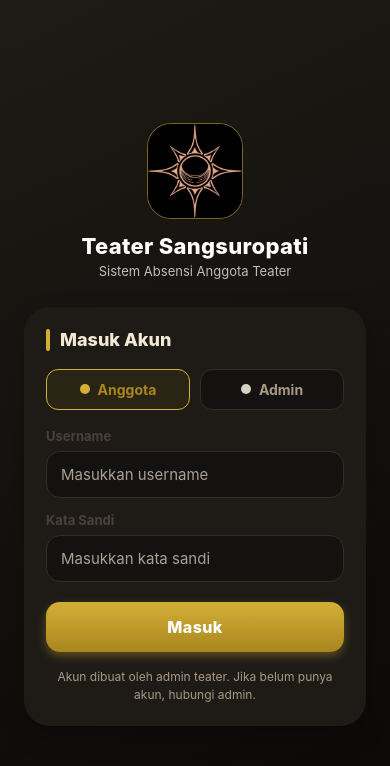
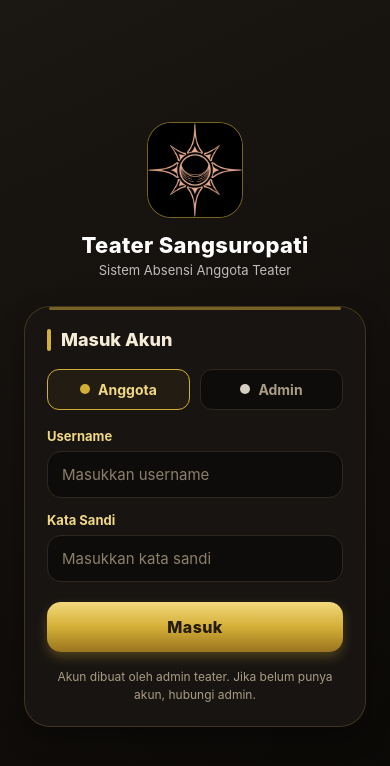
Before and after one commit to slmtkomunitas-png/teater, a React Native app: screen / in a window 390 px wide. Shown: the top 766 px of the page. Built offline with nearby package versions, Linux system fonts and the light colour scheme.

Commit message:
feat: polish UI hitam-gold — kartu berbingkai, header garis emas, tombol gradien emas, tab aktif emas, QR frame emas

```diff
--- a/src/components.js
+++ b/src/components.js
@@ -21,13 +21,13 @@ export function Avatar({ nama, size = 44 }) {
 
 export function Chip({ label, tone = 'success' }) {
   const t = {
-    success: { bg: warna.successBg, teks: warna.successText },
-    warn: { bg: warna.warnBg, teks: warna.warnText },
-    danger: { bg: warna.dangerBg, teks: warna.dangerText },
-    netral: { bg: warna.emasBg, teks: warna.emasText },
+    success: { bg: warna.successBg, teks: warna.successText, brd: 'rgba(62,207,142,.35)' },
+    warn: { bg: warna.warnBg, teks: warna.warnText, brd: 'rgba(229,166,59,.35)' },
+    danger: { bg: warna.dangerBg, teks: warna.dangerText, brd: 'rgba(224,89,79,.35)' },
+    netral: { bg: warna.emasBg, teks: warna.emasText, brd: 'rgba(212,175,55,.4)' },
   }[tone];
   return (
-    <View style={[styles.chip, { backgroundColor: t.bg }]}>
+    <View style={[styles.chip, { backgroundColor: t.bg, borderColor: t.brd }]}>
       <Text style={[styles.chipText, { color: t.teks }]}>{label}</Text>
     </View>
   );
@@ -45,11 +45,12 @@ export function Stat({ label, value, toneBg = warna.primaryBg, toneTeks = warna.
 export function Header({ title, subtitle, aksi }) {
   const insets = useSafeAreaInsets();
   return (
+    <View style={[styles.headerWrap, { paddingTop: insets.top + 14 }]}>
       <LinearGradient
         colors={[warna.gradasi1, warna.gradasi2]}
         start={{ x: 0, y: 0 }}
         end={{ x: 1, y: 1 }}
-      style={[styles.header, { paddingTop: insets.top + 14 }]}
+        style={styles.header}
       >
         <View style={styles.headerRow}>
           <View style={styles.headerLogoWrap}>
@@ -61,7 +62,9 @@ export function Header({ title, subtitle, aksi }) {
           </View>
           {aksi}
         </View>
+        <View style={styles.garisEmas} />
       </LinearGradient>
+    </View>
   );
 }
 
@@ -74,37 +77,53 @@ export function BtnKeluar({ onPress }) {
 }
 
 export function Kartu({ children, style }) {
-  return <View style={[styles.kartu, bayangan.card, style]}>{children}</View>;
+  return (
+    <View style={[styles.kartu, bayangan.card, style]}>
+      <View style={styles.kartuTop} />
+      {children}
+    </View>
+  );
 }
 
 const styles = StyleSheet.create({
   avatar: { alignItems: 'center', justifyContent: 'center' },
+  headerWrap: { backgroundColor: warna.gradasi2 },
   headerLogoWrap: {
     width: 46, height: 46, borderRadius: 13, overflow: 'hidden',
-    borderWidth: 1, borderColor: 'rgba(212,175,55,.6)', backgroundColor: '#0A0907',
+    borderWidth: 1, borderColor: 'rgba(212,175,55,.65)', backgroundColor: '#0A0806',
   },
   headerLogo: { width: '100%', height: '100%' },
   chip: {
     borderRadius: 99, paddingHorizontal: 12, paddingVertical: 5,
-    alignSelf: 'flex-start',
+    alignSelf: 'flex-start', borderWidth: 1,
   },
   chipText: { fontSize: 11, fontWeight: '800', letterSpacing: 0.3 },
   stat: {
     flex: 1, borderRadius: radius.lg, paddingVertical: 16, alignItems: 'center',
+    borderWidth: 1, borderColor: 'rgba(212,175,55,.18)',
   },
   statNum: { fontSize: 26, fontWeight: '800' },
   statLabel: { fontSize: 11, color: warna.muted, marginTop: 3, textAlign: 'center' },
-  header: { paddingHorizontal: 20, paddingBottom: 22, borderBottomLeftRadius: 24, borderBottomRightRadius: 24 },
+  header: { paddingHorizontal: 20, paddingBottom: 18, overflow: 'hidden' },
+  garisEmas: {
+    height: 2, width: 64, borderRadius: 2, marginTop: 14,
+    backgroundColor: warna.emas, opacity: 0.85,
+  },
   headerRow: { flexDirection: 'row', alignItems: 'center' },
   headerTitle: { color: '#fff', fontSize: 19, fontWeight: '800', letterSpacing: 0.2 },
-  headerSubtitle: { color: 'rgba(255,255,255,.75)', fontSize: 13, marginTop: 3 },
+  headerSubtitle: { color: 'rgba(240,216,132,.65)', fontSize: 13, marginTop: 3 },
   keluar: {
-    borderWidth: 1, borderColor: 'rgba(255,255,255,.45)', borderRadius: 99,
-    paddingHorizontal: 16, paddingVertical: 8,
+    borderWidth: 1, borderColor: 'rgba(212,175,55,.55)', borderRadius: 99,
+    paddingHorizontal: 16, paddingVertical: 8, backgroundColor: 'rgba(212,175,55,.08)',
   },
-  keluarText: { color: '#fff', fontSize: 13, fontWeight: '700' },
+  keluarText: { color: warna.emasText, fontSize: 13, fontWeight: '700' },
   kartu: {
     backgroundColor: warna.card, borderRadius: radius.lg, padding: 20, marginBottom: 16,
+    borderWidth: 1, borderColor: warna.border, overflow: 'hidden',
+  },
+  kartuTop: {
+    position: 'absolute', top: 0, left: 20, right: 20, height: 2,
+    borderRadius: 2, backgroundColor: 'rgba(212,175,55,.28)',
   },
   baris: { flexDirection: 'row', alignItems: 'center' },
 });
--- a/src/screens/AdminScreen.js
+++ b/src/screens/AdminScreen.js
@@ -4,6 +4,7 @@ import {
   TextInput, ActivityIndicator,
 } from 'react-native';
 import { CameraView, useCameraPermissions } from 'expo-camera';
+import { LinearGradient } from 'expo-linear-gradient';
 import { api } from '../api';
 import { warna, radius, bayangan } from '../theme';
 import { Avatar, Chip, Stat, Header, BtnKeluar, Kartu } from '../components';
@@ -124,14 +125,26 @@ export default function AdminScreen({ user, onLogout }) {
             onPress={() => setTab('scan')}
             activeOpacity={0.8}
           >
-            <Text style={[styles.tabText, tab === 'scan' && styles.tabTextActive]}>Scan</Text>
+            {tab === 'scan' ? (
+              <LinearGradient colors={[warna.gold1, warna.gold2]} style={styles.tabGrad}>
+                <Text style={styles.tabTextActive}>Scan</Text>
+              </LinearGradient>
+            ) : (
+              <Text style={styles.tabText}>Scan</Text>
+            )}
           </TouchableOpacity>
           <TouchableOpacity
             style={[styles.tabBtn, tab === 'kegiatan' && styles.tabActive]}
             onPress={() => setTab('kegiatan')}
             activeOpacity={0.8}
           >
-            <Text style={[styles.tabText, tab === 'kegiatan' && styles.tabTextActive]}>Kegiatan</Text>
+            {tab === 'kegiatan' ? (
+              <LinearGradient colors={[warna.gold1, warna.gold2]} style={styles.tabGrad}>
+                <Text style={styles.tabTextActive}>Kegiatan</Text>
+              </LinearGradient>
+            ) : (
+              <Text style={styles.tabText}>Kegiatan</Text>
+            )}
           </TouchableOpacity>
         </View>
 
@@ -172,7 +185,12 @@ export default function AdminScreen({ user, onLogout }) {
               onPress={bukaKamera}
               activeOpacity={0.85}
             >
-              <Text style={styles.scanBtnText}>Mulai Scan Kamera</Text>
+              <LinearGradient
+                colors={[warna.gold1, warna.gold2, warna.gold3]}
+                style={styles.gradBtn}
+              >
+                <Text style={styles.scanBtnText}>Mulai Scan Kamera</Text>
+              </LinearGradient>
             </TouchableOpacity>
           )}
 
@@ -180,7 +198,7 @@ export default function AdminScreen({ user, onLogout }) {
             <TextInput
               style={styles.manualInput}
               placeholder="Kode QR manual, mis. ABS-XXXX"
-              placeholderTextColor="#94A3B8"
+              placeholderTextColor="#8A7F6A"
               autoCapitalize="characters"
               value={kodeManual}
               onChangeText={setKodeManual}
@@ -191,7 +209,12 @@ export default function AdminScreen({ user, onLogout }) {
               disabled={mengirim}
               activeOpacity={0.85}
             >
-              {mengirim ? <ActivityIndicator color="#fff" /> : <Text style={styles.manualBtnText}>Catat</Text>}
+              <LinearGradient
+                colors={[warna.gold1, warna.gold2, warna.gold3]}
+                style={styles.gradBtnFlex}
+              >
+                {mengirim ? <ActivityIndicator color="#1A1408" /> : <Text style={styles.manualBtnText}>Catat</Text>}
+              </LinearGradient>
             </TouchableOpacity>
           </View>
 
@@ -243,7 +266,7 @@ export default function AdminScreen({ user, onLogout }) {
             <TextInput
               style={styles.inputBuat}
               placeholder="Contoh: Budi Santoso"
-              placeholderTextColor="#A89F95"
+              placeholderTextColor="#8A7F6A"
               value={buat.nama}
               onChangeText={v => setBuat(b => ({ ...b, nama: v }))}
             />
@@ -253,7 +276,7 @@ export default function AdminScreen({ user, onLogout }) {
             <TextInput
               style={styles.inputBuat}
               placeholder="Untuk login anggota"
-              placeholderTextColor="#A89F95"
+              placeholderTextColor="#8A7F6A"
               autoCapitalize="none"
               value={buat.username}
               onChangeText={v => setBuat(b => ({ ...b, username: v }))}
@@ -264,7 +287,7 @@ export default function AdminScreen({ user, onLogout }) {
             <TextInput
               style={styles.inputBuat}
               placeholder="Minimal 6 karakter"
-              placeholderTextColor="#A89F95"
+              placeholderTextColor="#8A7F6A"
               secureTextEntry
               value={buat.password}
               onChangeText={v => setBuat(b => ({ ...b, password: v }))}
@@ -285,7 +308,12 @@ export default function AdminScreen({ user, onLogout }) {
             disabled={membuat}
             activeOpacity={0.85}
           >
-            {membuat ? <ActivityIndicator color="#fff" /> : <Text style={styles.buatBtnText}>Buat Akun</Text>}
+            <LinearGradient
+              colors={[warna.gold1, warna.gold2, warna.gold3]}
+              style={styles.gradBtn}
+            >
+              {membuat ? <ActivityIndicator color="#1A1408" /> : <Text style={styles.buatBtnText}>Buat Akun</Text>}
+            </LinearGradient>
           </TouchableOpacity>
         </Kartu>
 
@@ -299,7 +327,7 @@ export default function AdminScreen({ user, onLogout }) {
             <TextInput
               style={styles.filterInput}
               placeholder="YYYY-MM-DD"
-              placeholderTextColor="#94A3B8"
+              placeholderTextColor="#8A7F6A"
               value={filter}
               onChangeText={setFilter}
             />
@@ -344,9 +372,10 @@ const styles = StyleSheet.create({
   tabBtn: {
     flex: 1, paddingVertical: 10, borderRadius: radius.sm, alignItems: 'center',
   },
-  tabActive: { backgroundColor: warna.primary },
+  tabActive: { backgroundColor: 'rgba(212,175,55,.15)', borderRadius: radius.sm },
   tabText: { fontWeight: '700', color: warna.muted, fontSize: 14 },
-  tabTextActive: { color: '#fff' },
+  tabTextActive: { color: '#241B0A', fontWeight: '800', fontSize: 14 },
+  tabGrad: { flex: 1, borderRadius: radius.sm, alignItems: 'center', justifyContent: 'center', paddingVertical: 10 },
   statRow: { flexDirection: 'row', gap: 10, marginBottom: 4 },
   cardTitle: { fontSize: 17, fontWeight: '800', color: warna.teks },
   cardSub: { fontSize: 12.5, color: warna.muted, marginTop: 4, marginBottom: 16, lineHeight: 18 },
@@ -366,23 +395,26 @@ const styles = StyleSheet.create({
     paddingHorizontal: 22, paddingVertical: 9,
   },
   tutupText: { color: '#fff', fontWeight: '700', fontSize: 13 },
-  scanBtn: { backgroundColor: warna.primary, borderRadius: radius.md, paddingVertical: 15, alignItems: 'center' },
-  scanBtnText: { color: '#fff', fontWeight: '800', fontSize: 15, letterSpacing: 0.3 },
+  scanBtn: { borderRadius: radius.md, overflow: 'hidden' },
+  gradBtn: { alignItems: 'center', paddingVertical: 15 },
+  gradBtnFlex: { flex: 1, alignItems: 'center', justifyContent: 'center', paddingHorizontal: 22 },
+  scanBtnText: { color: '#241B0A', fontWeight: '800', fontSize: 15, letterSpacing: 0.3 },
   manualWrap: { flexDirection: 'row', gap: 10, marginTop: 14 },
   manualInput: {
     flex: 1, borderWidth: 1.5, borderColor: warna.border, borderRadius: radius.md,
-    paddingHorizontal: 14, paddingVertical: 12, fontSize: 14, backgroundColor: '#FAFBFF',
+    paddingHorizontal: 14, paddingVertical: 12, fontSize: 14,
+    backgroundColor: warna.bg, color: warna.teks,
   },
   manualBtn: {
-    backgroundColor: warna.success, borderRadius: radius.md,
-    paddingHorizontal: 20, justifyContent: 'center',
+    borderRadius: radius.md,
+    justifyContent: 'center', overflow: 'hidden',
   },
-  manualBtnText: { color: '#fff', fontWeight: '800', fontSize: 14 },
+  manualBtnText: { color: '#241B0A', fontWeight: '800', fontSize: 14 },
   disabled: { opacity: 0.6 },
   alert: { borderRadius: radius.md, padding: 14, marginTop: 14 },
-  alertOk: { backgroundColor: warna.successBg, borderWidth: 1, borderColor: '#A7F3D0' },
-  alertWarn: { backgroundColor: warna.warnBg, borderWidth: 1, borderColor: '#FDE68A' },
-  alertErr: { backgroundColor: warna.dangerBg, borderWidth: 1, borderColor: '#FECACA' },
+  alertOk: { backgroundColor: warna.successBg, borderWidth: 1, borderColor: 'rgba(62,207,142,.35)' },
+  alertWarn: { backgroundColor: warna.warnBg, borderWidth: 1, borderColor: 'rgba(229,166,59,.35)' },
+  alertErr: { backgroundColor: warna.dangerBg, borderWidth: 1, borderColor: 'rgba(224,89,79,.35)' },
   alertHead: { flexDirection: 'row', alignItems: 'center' },
   alertTitle: { fontWeight: '800', fontSize: 14 },
   alertName: { color: warna.teks, fontWeight: '700', fontSize: 13, marginTop: 3 },
@@ -398,28 +430,26 @@ const styles = StyleSheet.create({
   roleBuatText: { fontWeight: '700', color: warna.muted, fontSize: 14 },
   roleBuatTextActive: { color: warna.primaryDark },
   fieldBuat: { marginBottom: 12 },
-  labelBuat: { fontSize: 13, fontWeight: '700', color: '#4A4138', marginBottom: 7 },
+  labelBuat: { fontSize: 13, fontWeight: '700', color: warna.emasText, marginBottom: 7 },
   inputBuat: {
     borderWidth: 1.5, borderColor: warna.border, borderRadius: radius.md,
     paddingHorizontal: 14, paddingVertical: 12, fontSize: 15, color: warna.teks,
     backgroundColor: warna.bg,
   },
-  buatBtn: {
-    backgroundColor: warna.primary, borderRadius: radius.md,
-    paddingVertical: 14, alignItems: 'center', marginTop: 4,
-  },
-  buatBtnText: { color: '#fff', fontWeight: '800', fontSize: 15, letterSpacing: 0.3 },
+  buatBtn: { borderRadius: radius.md, overflow: 'hidden', marginTop: 4 },
+  buatBtnText: { color: '#241B0A', fontWeight: '800', fontSize: 15, letterSpacing: 0.3 },
   headData: { flexDirection: 'row', alignItems: 'center', justifyContent: 'space-between' },
   filterRow: { flexDirection: 'row', gap: 10, marginTop: 16, marginBottom: 6 },
   filterInput: {
     flex: 1, borderWidth: 1.5, borderColor: warna.border, borderRadius: radius.md,
-    paddingHorizontal: 14, paddingVertical: 10, fontSize: 13, backgroundColor: '#FAFBFF',
+    paddingHorizontal: 14, paddingVertical: 10, fontSize: 13,
+    backgroundColor: warna.bg, color: warna.teks,
   },
   filterBtn: {
     backgroundColor: warna.emasBg, borderRadius: radius.md, paddingHorizontal: 18, justifyContent: 'center',
   },
   filterBtnText: { color: warna.primaryDark, fontWeight: '700', fontSize: 13 },
-  empty: { color: '#94A3B8', textAlign: 'center', marginVertical: 22, fontSize: 13 },
+  empty: { color: '#7A6F5C', textAlign: 'center', marginVertical: 22, fontSize: 13 },
   rowItem: {
     flexDirection: 'row', alignItems: 'center', paddingVertical: 11,
     borderBottomWidth: 1, borderBottomColor: warna.border,
--- a/src/screens/AnggotaScreen.js
+++ b/src/screens/AnggotaScreen.js
@@ -4,6 +4,7 @@ import {
   ActivityIndicator,
 } from 'react-native';
 import QRCode from 'react-native-qrcode-svg';
+import { LinearGradient } from 'expo-linear-gradient';
 import { api } from '../api';
 import { warna, radius, bayangan } from '../theme';
 import { Avatar, Chip, Stat, Header, BtnKeluar, Kartu } from '../components';
@@ -109,7 +110,7 @@ export default function AnggotaScreen({ user, onLogout }) {
           <View style={styles.qrBox}>
             <View style={styles.qrFrame}>
               {qr ? (
-                <QRCode value={qr} size={200} />
+                <QRCode value={qr} size={200} color="#1A1408" backgroundColor="#FFFFFF" />
               ) : (
                 <ActivityIndicator size="large" color={warna.primary} />
               )}
@@ -122,7 +123,12 @@ export default function AnggotaScreen({ user, onLogout }) {
             onPress={() => setQr(user.qr_code)}
             activeOpacity={0.85}
           >
-            <Text style={styles.btnSmText}>Minta Ulang QR Code</Text>
+            <LinearGradient
+              colors={[warna.gold1, warna.gold2, warna.gold3]}
+              style={styles.btnSmGrad}
+            >
+              <Text style={styles.btnSmText}>Minta Ulang QR Code</Text>
+            </LinearGradient>
           </TouchableOpacity>
         </Kartu>
 
@@ -158,18 +164,18 @@ const styles = StyleSheet.create({
   qrBox: { alignItems: 'center', marginTop: 18 },
   qrFrame: {
     backgroundColor: '#fff', borderRadius: radius.lg, padding: 14,
-    borderWidth: 1.5, borderStyle: 'dashed', borderColor: '#F3CDD6',
+    borderWidth: 2, borderStyle: 'dashed', borderColor: 'rgba(212,175,55,.55)',
+    shadowColor: '#D4AF37', shadowOpacity: 0.18, shadowRadius: 18,
+    shadowOffset: { width: 0, height: 0 }, elevation: 8,
   },
   qrText: {
     textAlign: 'center', marginTop: 14, fontFamily: 'monospace',
-    fontSize: 15, letterSpacing: 1.2, color: warna.primary, fontWeight: '700',
+    fontSize: 15, letterSpacing: 1.2, color: warna.emasText, fontWeight: '700',
   },
-  btnSm: {
-    alignSelf: 'center', marginTop: 16, backgroundColor: warna.primary,
-    borderRadius: 99, paddingHorizontal: 22, paddingVertical: 11,
-  },
-  btnSmText: { color: '#fff', fontWeight: '700', fontSize: 13, letterSpacing: 0.3 },
-  empty: { color: '#94A3B8', textAlign: 'center', marginVertical: 22, fontSize: 13 },
+  btnSm: { alignSelf: 'center', marginTop: 16, borderRadius: 99, overflow: 'hidden' },
+  btnSmGrad: { paddingHorizontal: 24, paddingVertical: 11, alignItems: 'center' },
+  btnSmText: { color: '#241B0A', fontWeight: '800', fontSize: 13, letterSpacing: 0.3 },
+  empty: { color: '#7A6F5C', textAlign: 'center', marginVertical: 22, fontSize: 13 },
   sabtuOk: { backgroundColor: warna.successBg, borderRadius: radius.md, padding: 12, marginTop: 10 },
   sabtuOkText: { color: warna.successText, fontSize: 13, fontWeight: '600', lineHeight: 19 },
   sabtuBelum: { backgroundColor: warna.warnBg, borderRadius: radius.md, padding: 12, marginTop: 10 },
--- a/src/screens/KegiatanPanel.js
+++ b/src/screens/KegiatanPanel.js
@@ -4,6 +4,7 @@ import {
 } from 'react-native';
 import * as FileSystem from 'expo-file-system/legacy';
 import * as Sharing from 'expo-sharing';
+import { LinearGradient } from 'expo-linear-gradient';
 import { api, API_URL, getToken } from '../api';
 import { warna, radius, bayangan } from '../theme';
 import { Chip, Kartu } from '../components';
@@ -95,7 +96,7 @@ export default function KegiatanPanel({ user }) {
             value={tanggal}
             onChangeText={setTanggal}
             placeholder="YYYY-MM-DD"
-            placeholderTextColor="#A89F95"
+            placeholderTextColor="#8A7F6A"
             autoCapitalize="none"
           />
         </View>
@@ -196,11 +197,16 @@ export default function KegiatanPanel({ user }) {
             disabled={unduh}
             activeOpacity={0.85}
           >
-            {unduh ? (
-              <ActivityIndicator color="#fff" />
-            ) : (
-              <Text style={styles.unduhBtnText}>Unduh & Bagikan Laporan CSV</Text>
-            )}
+            <LinearGradient
+              colors={[warna.gold1, warna.gold2, warna.gold3]}
+              style={styles.unduhGrad}
+            >
+              {unduh ? (
+                <ActivityIndicator color="#241B0A" />
+              ) : (
+                <Text style={styles.unduhBtnText}>Unduh & Bagikan Laporan CSV</Text>
+              )}
+            </LinearGradient>
           </TouchableOpacity>
         </>
       ) : (
@@ -241,11 +247,9 @@ const styles = StyleSheet.create({
   badgeText: { fontWeight: '800', fontSize: 12 },
   rowTitle: { fontSize: 14, fontWeight: '700', color: warna.teks },
   rowSub: { fontSize: 12, color: warna.muted, marginTop: 1 },
-  unduhBtn: {
-    backgroundColor: warna.primary, borderRadius: radius.md, paddingVertical: 15,
-    marginTop: 16, marginBottom: 24, alignItems: 'center',
-  },
-  unduhBtnText: { color: '#fff', fontWeight: '800', fontSize: 15, letterSpacing: 0.3 },
+  unduhBtn: { borderRadius: radius.md, overflow: 'hidden', marginTop: 16, marginBottom: 24 },
+  unduhGrad: { alignItems: 'center', paddingVertical: 15 },
+  unduhBtnText: { color: '#241B0A', fontWeight: '800', fontSize: 15, letterSpacing: 0.3 },
   disabled: { opacity: 0.6 },
-  empty: { color: '#94A3B8', textAlign: 'center', marginVertical: 30, fontSize: 13 },
+  empty: { color: '#7A6F5C', textAlign: 'center', marginVertical: 30, fontSize: 13 },
 });
--- a/src/screens/LoginScreen.js
+++ b/src/screens/LoginScreen.js
@@ -87,6 +87,7 @@ export default function LoginScreen({ onLogin }) {
           </View>
 
           <View style={styles.card}>
+            <View style={styles.cardTop} />
             <View style={styles.cardHead}>
               <View style={styles.garisEmas} />
               <Text style={styles.cardTitle}>Masuk Akun</Text>
@@ -108,7 +109,7 @@ export default function LoginScreen({ onLogin }) {
               <TextInput
                 style={styles.input}
                 placeholder="Masukkan username"
-                placeholderTextColor="#A89F95"
+                placeholderTextColor="#8A7F6A"
                 autoCapitalize="none"
                 value={form.username}
                 onChangeText={v => set('username', v)}
@@ -120,7 +121,7 @@ export default function LoginScreen({ onLogin }) {
               <TextInput
                 style={styles.input}
                 placeholder="Masukkan kata sandi"
-                placeholderTextColor="#A89F95"
+                placeholderTextColor="#8A7F6A"
                 secureTextEntry
                 value={form.password}
                 onChangeText={v => set('password', v)}
@@ -134,11 +135,11 @@ export default function LoginScreen({ onLogin }) {
               activeOpacity={0.85}
             >
               <LinearGradient
-                colors={[warna.primary, warna.primaryDark]}
+                colors={[warna.gold1, warna.gold2, warna.gold3]}
                 style={[styles.btnGrad, bayangan.tombol]}
               >
                 {loading ? (
-                  <ActivityIndicator color="#fff" />
+                  <ActivityIndicator color="#241B0A" />
                 ) : (
                   <Text style={styles.btnText}>Masuk</Text>
                 )}
@@ -168,8 +169,13 @@ const styles = StyleSheet.create({
   subBrand: { color: 'rgba(255,255,255,.72)', fontSize: 13, marginTop: 4 },
   card: {
     backgroundColor: warna.card, borderRadius: radius.xl, padding: 22,
-    shadowColor: '#000', shadowOpacity: 0.28, shadowRadius: 24,
-    shadowOffset: { width: 0, height: 10 }, elevation: 10,
+    borderWidth: 1, borderColor: 'rgba(212,175,55,.22)',
+    shadowColor: '#000', shadowOpacity: 0.35, shadowRadius: 24,
+    shadowOffset: { width: 0, height: 10 }, elevation: 10, overflow: 'hidden',
+  },
+  cardTop: {
+    position: 'absolute', top: 0, left: 24, right: 24, height: 3,
+    borderRadius: 2, backgroundColor: 'rgba(212,175,55,.5)',
   },
   cardHead: { flexDirection: 'row', alignItems: 'center', marginBottom: 18 },
   garisEmas: { width: 4, height: 22, borderRadius: 2, backgroundColor: warna.emas, marginRight: 10 },
@@ -184,11 +190,11 @@ const styles = StyleSheet.create({
   roleDot: { width: 10, height: 10, borderRadius: 5, backgroundColor: '#D8CFC4' },
   roleDotActive: { backgroundColor: warna.primary },
   roleText: { fontWeight: '700', color: warna.muted, fontSize: 14 },
-  roleTextActive: { color: warna.primaryDark },
+  roleTextActive: { color: warna.emasText },
   alertErr: { backgroundColor: warna.dangerBg, borderRadius: 12, padding: 12, marginBottom: 14 },
   alertErrText: { color: warna.dangerText, fontSize: 13, fontWeight: '600' },
   field: { marginBottom: 14 },
-  label: { fontSize: 13, fontWeight: '700', color: '#4A4138', marginBottom: 7 },
+  label: { fontSize: 13, fontWeight: '700', color: warna.emasText, marginBottom: 7 },
   input: {
     borderWidth: 1.5, borderColor: warna.border, borderRadius: radius.md,
     paddingHorizontal: 14, paddingVertical: 13, fontSize: 15, color: warna.teks,
@@ -196,7 +202,7 @@ const styles = StyleSheet.create({
   },
   btnPrimary: { marginTop: 6 },
   btnGrad: { borderRadius: radius.md, paddingVertical: 15, alignItems: 'center' },
-  btnText: { color: '#fff', fontWeight: '800', fontSize: 16, letterSpacing: 0.4 },
+  btnText: { color: '#241B0A', fontWeight: '800', fontSize: 16, letterSpacing: 0.4 },
   disabled: { opacity: 0.6 },
   note: {
     textAlign: 'center', color: warna.muted, fontSize: 12, marginTop: 16, lineHeight: 18,
--- a/src/theme.js
+++ b/src/theme.js
@@ -1,25 +1,29 @@
 export const warna = {
   primary: '#D4AF37',
   primaryDark: '#A9861F',
-  gradasi1: '#1E1B16',
-  gradasi2: '#0A0907',
+  gold1: '#F3D97E',
+  gold2: '#D4AF37',
+  gold3: '#9A741F',
+  gradasi1: '#1B1713',
+  gradasi2: '#0A0806',
   emas: '#D4AF37',
-  emasBg: '#2A2414',
-  emasText: '#E8C766',
-  bg: '#141210',
-  card: '#1E1B17',
-  teks: '#F2E8D5',
-  muted: '#A79A85',
-  border: '#332D24',
-  primaryBg: '#2A2414',
+  emasBg: '#221C10',
+  emasText: '#F0D884',
+  bg: '#0E0C0A',
+  card: '#171412',
+  card2: '#1D1915',
+  teks: '#F5EBD6',
+  muted: '#A99C84',
+  border: '#2E2720',
+  primaryBg: '#221C12',
   success: '#3ECF8E',
-  successBg: '#12271D',
+  successBg: '#0F221A',
   successText: '#6FE0AD',
   warn: '#E5A63B',
-  warnBg: '#2C210D',
+  warnBg: '#241B09',
   warnText: '#F2C063',
   danger: '#E0594F',
-  dangerBg: '#2E1412',
+  dangerBg: '#261210',
   dangerText: '#F0A295',
   white: '#FFFFFF',
 };
@@ -29,17 +33,17 @@ export const radius = { sm: 10, md: 14, lg: 20, xl: 26 };
 export const bayangan = {
   card: {
     shadowColor: '#000',
-    shadowOpacity: 0.35,
-    shadowRadius: 14,
-    shadowOffset: { width: 0, height: 5 },
-    elevation: 5,
+    shadowOpacity: 0.5,
+    shadowRadius: 16,
+    shadowOffset: { width: 0, height: 6 },
+    elevation: 6,
   },
   tombol: {
     shadowColor: '#D4AF37',
-    shadowOpacity: 0.35,
-    shadowRadius: 10,
-    shadowOffset: { width: 0, height: 4 },
-    elevation: 6,
+    shadowOpacity: 0.3,
+    shadowRadius: 12,
+    shadowOffset: { width: 0, height: 5 },
+    elevation: 7,
   },
 };
 
@@ -51,7 +55,7 @@ export const inisial = (nama) =>
     .map((k) => k[0].toUpperCase())
     .join('') || '?';
 
-const AKW = ['#D4AF37', '#B78B2C', '#3ECF8E', '#E5A63B', '#7C8FA0', '#C9853A', '#B4647E'];
+const AKW = ['#D4AF37', '#B78B2C', '#3ECF8E', '#E5A63B', '#8FA3B5', '#C9853A', '#C1879F'];
 export const warnaAvatar = (nama) => {
   let h = 0;
   for (let i = 0; i < nama.length; i++) h = (h * 31 + nama.charCodeAt(i)) >>> 0;
```
Lines whose indentation alone changed are shown as unchanged.
